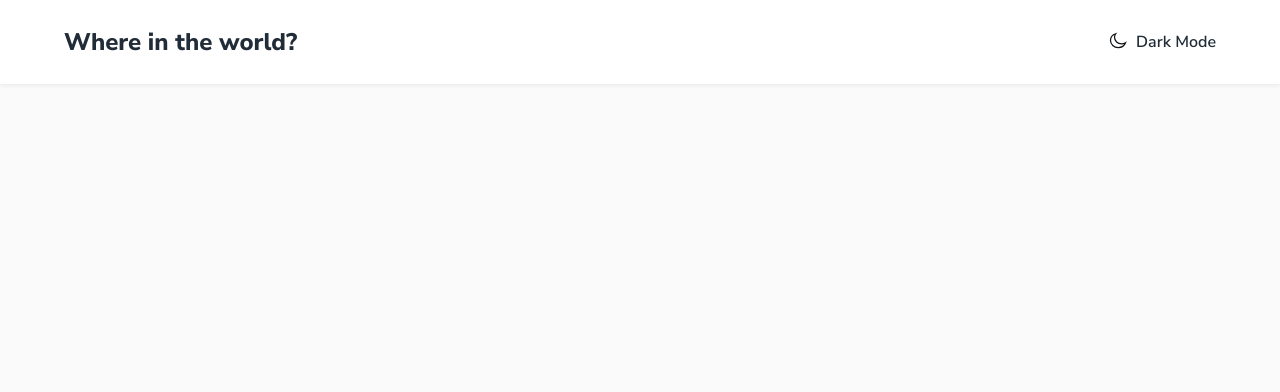
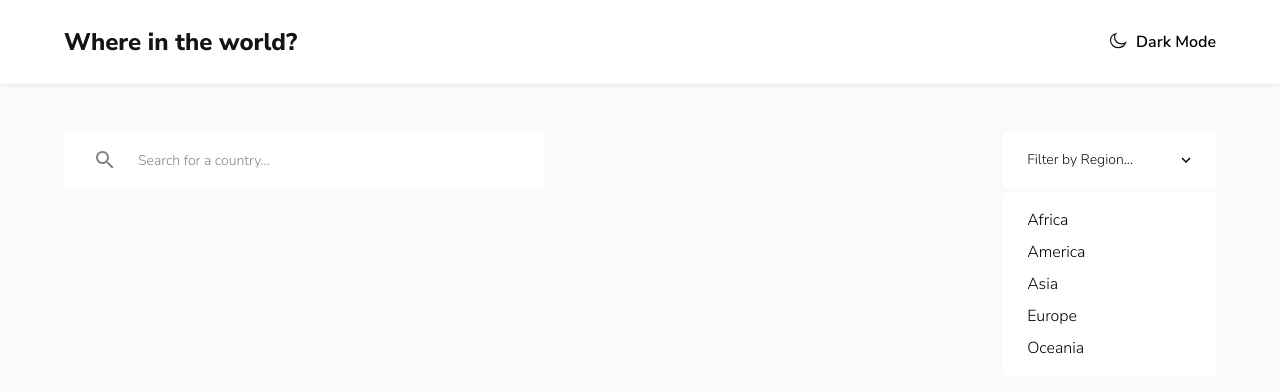
Before and after one commit to Valentinazn/Rest-Countries-PFStart2Impact, a Next.js app: page / in a window 1280 px wide. Shown: the top 392 px of the page. Built offline with nearby package versions, Linux system fonts and the light colour scheme.

Commit message:
created dropdown component enums and type files

```diff
--- /dev/null
+++ b/app/components/Dropdown/index.tsx
@@ -0,0 +1,38 @@
+import React from "react";
+import ArrowIconSvg from "../svg/ArrowIconSvg";
+import { Regions } from "@/app/emun";
+
+interface IDropdown {
+  dropdownText: string;
+}
+
+const Dropdown = ({ dropdownText }: IDropdown) => {
+  return (
+    <div
+      className="min-w-[200px] w-full rounded-[5px] bg-white h-[56px] flex gap-1 flex-col"
+      style={{ boxShadow: "0px 2px 9px 0px rgba(0, 0, 0, 0.05);" }}
+    >
+      <div className="flex items-center justify-center gap-[47px] py-[18px] px-6">
+        <p className="sm:text-[14px] text-sm font-[400] leading-[20px] text-black">
+          {dropdownText}
+        </p>
+        <ArrowIconSvg />
+      </div>
+      <div className="min-w-[200px] w-full rounded-[5px] bg-white px-6 py-4 flex gap-2 flex-col">
+        {React.Children.toArray(
+          [
+            Regions.Africa,
+            Regions.America,
+            Regions.Asia,
+            Regions.Europe,
+            Regions.Oceania,
+          ].map((region) => {
+            return <p>{region}</p>;
+          })
+        )}
+      </div>
+    </div>
+  );
+};
+
+export default Dropdown;
--- a/app/components/Navbar/index.tsx
+++ b/app/components/Navbar/index.tsx
@@ -12,8 +12,8 @@ const Navbar = ({ logo, mode }: INavbar) => {
       className="w-full  bg-white "
       style={{ boxShadow: "0px 2px 4px 0px rgba(0, 0, 0, 0.06)" }}
     >
-      <div className="max-w-[1360px]  w-[90%] flex justify-between items-center my-0 mx-auto py-[24px] text-darkModeBackground">
-        <h2 className="sm:text-[24px] text-[14px] leading-[20px] sm:leading-normal font-extrabold">
+      <div className="max-w-[1360px]  w-[90%] flex justify-between items-center my-0 mx-auto py-[24px] ">
+        <h2 className="sm:text-[24px] text-[14px] leading-[20px] sm:leading-normal font-extrabold text-black">
           {logo}
         </h2>
         <div className="inline-flex gap-2 justify-center items-start">
--- /dev/null
+++ b/app/components/SearchInput/index.tsx
@@ -0,0 +1,25 @@
+import React from "react";
+import SearchIconSvg from "../svg/SearchIconSvg";
+
+interface ISearchInput {
+  placeHolderText: string;
+}
+
+const SearchInput = ({ placeHolderText }: ISearchInput) => {
+  return (
+    <form
+      className="flex justify-start items-center gap-6 border-none w-full relative min-w-[343px]  sm:w-[480px] h-[56px] bg-white rounded-[5px] py-[19px] px-[32px]"
+      style={{ boxShadow: "0px 2px 9px 0px rgba(0, 0, 0, 0.05);" }}
+    >
+      <SearchIconSvg />
+
+      <input
+        className="focus:outline-none sm:placeholder:text-[14px] placeholder:text-xs placeholder:leading-[20px] placeholder:font-[400] placeholder:text-darkGray"
+        type="search"
+        placeholder={placeHolderText}
+      />
+    </form>
+  );
+};
+
+export default SearchInput;
--- /dev/null
+++ b/app/components/svg/ArrowIconSvg/index.tsx
@@ -0,0 +1,20 @@
+const ArrowIconSvg = () => {
+  return (
+    <svg
+      xmlns="http://www.w3.org/2000/svg"
+      width="12"
+      height="12"
+      viewBox="0 0 12 12"
+      fill="none"
+    >
+      <path
+        fill-rule="evenodd"
+        clip-rule="evenodd"
+        d="M9.45 3.45L6 6.9L2.55 3.45L1.5 4.5L6 9L10.5 4.5L9.45 3.45Z"
+        fill="black"
+      />
+    </svg>
+  );
+};
+
+export default ArrowIconSvg;
--- /dev/null
+++ b/app/components/svg/SearchIconSvg/index.tsx
@@ -0,0 +1,22 @@
+import React from "react";
+
+const SearchIconSvg = () => {
+  return (
+    <svg
+      xmlns="http://www.w3.org/2000/svg"
+      width="18"
+      height="18"
+      viewBox="0 0 18 18"
+      fill="none"
+    >
+      <path
+        fillRule="evenodd"
+        clipRule="evenodd"
+        d="M12.5 11H11.7L11.4 10.7C12.4 9.6 13 8.1 13 6.5C13 2.9 10.1 0 6.5 0C2.9 0 0 2.9 0 6.5C0 10.1 2.9 13 6.5 13C8.1 13 9.6 12.4 10.7 11.4L11 11.7V12.5L16 17.5L17.5 16L12.5 11ZM6.5 11C4 11 2 9 2 6.5C2 4 4 2 6.5 2C9 2 11 4 11 6.5C11 9 9 11 6.5 11Z"
+        fill="#848484"
+      />
+    </svg>
+  );
+};
+
+export default SearchIconSvg;
--- /dev/null
+++ b/app/emun.ts
@@ -0,0 +1,7 @@
+export enum Regions {
+  Africa = "Africa",
+  America = "America",
+  Asia = "Asia",
+  Europe = "Europe",
+  Oceania = "Oceania",
+}
--- a/app/page.tsx
+++ b/app/page.tsx
@@ -1,5 +1,18 @@
 import Image from "next/image";
+import SearchInput from "./components/SearchInput";
+import Dropdown from "./components/Dropdown";
 
 export default function Home() {
-  return <main className=""></main>;
+  return (
+    <main className="">
+      <div className="max-w-[1360px]  w-[90%] grid grid-cols-1 sm:grid-cols-2 my-0 mx-auto gap-[40px] sm:gap-0 mt-6 sm:mt-[48px]">
+        <div className="justify-self-start">
+          <SearchInput placeHolderText={"Search for a country…"} />
+        </div>
+        <div className="justify-self-start sm:justify-self-end">
+          <Dropdown dropdownText={"Filter by Region..."} />
+        </div>
+      </div>
+    </main>
+  );
 }
--- a/tailwind.config.js
+++ b/tailwind.config.js
@@ -19,6 +19,7 @@ module.exports = {
         darkGray: "hsl(0, 0%, 52%)",
         veryLightGray: "hsl(0, 0%, 98%)",
         white: "hsl(0, 0%, 100%)",
+        black: "#111517",
       },
     },
   },
```
Also changed, not shown: app/type.ts (added, +64 -0 lines).
